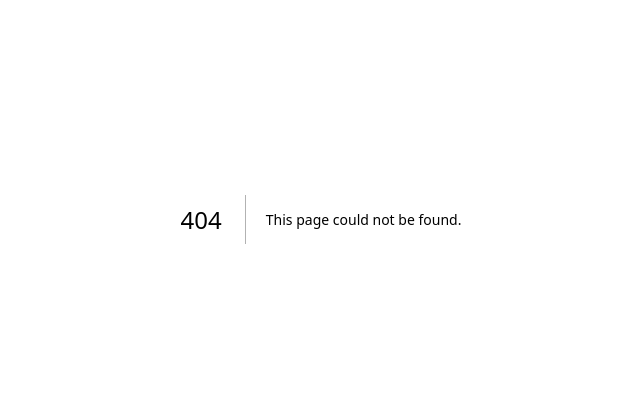
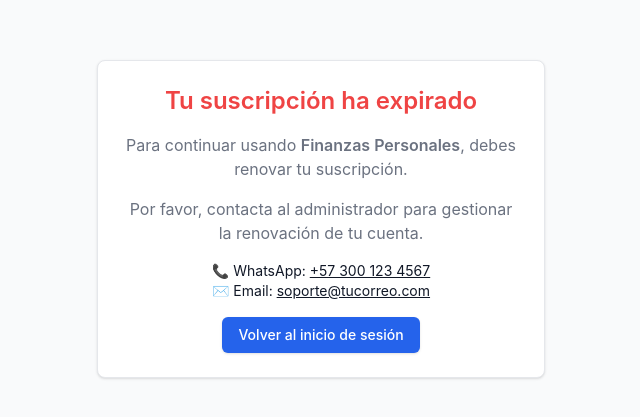
Before and after one commit to jaras97/finanzas-personal-frontend, a Next.js app: page /auth/expired in a window 1280 px wide. Before the commit this address had no page. Shown: the part 181-598 px from the top of the page, without its empty margins (319-959 px from the left). Built offline with nearby package versions, Linux system fonts and the light colour scheme.

Commit message:
se agrega suscripcion

```diff
--- a/next.config.ts
+++ b/next.config.ts
@@ -1,14 +1,12 @@
 import type { NextConfig } from "next";
 
 const nextConfig: NextConfig = {
-  // Enable React Strict Mode
   reactStrictMode: true,
-
-  // Ensure all generated URLs are HTTPS
   trailingSlash: true,
 
-  // Security headers to prevent mixed content
   async headers() {
+    // Solo aplicar en producción
+    if (process.env.NODE_ENV === 'production') {
       return [
         {
           source: "/(.*)",
@@ -36,12 +34,23 @@ const nextConfig: NextConfig = {
           ],
         },
       ];
+    }
+    // En desarrollo, permitir conexiones HTTP locales
+    return [
+      {
+        source: "/(.*)",
+        headers: [
+          {
+            key: "Content-Security-Policy",
+            value: `default-src 'self' 'unsafe-inline' http://localhost:*; connect-src 'self' http://localhost:* ws://localhost:*`
+          }
+        ]
+      }
+    ];
   },
 
-  // Fly.io specific optimizations
   output: process.env.DOCKER_BUILD ? "standalone" : undefined,
 
-  // Enable server actions if using Next.js 15 features
   experimental: {
     serverActions: {},
     optimizePackageImports: []
--- a/src/app/(app)/layout.tsx
+++ b/src/app/(app)/layout.tsx
@@ -1,8 +1,51 @@
+'use client';
+
 import Header from '@/components/layout/Header';
 import Sidebar from '@/components/layout/Sidebar';
-import { Toaster } from 'sonner';
+import { Toaster, toast } from 'sonner';
+import { useSubscriptionStatus } from '@/hooks/useSubscriptionStatus';
+import { useEffect } from 'react';
+import { useRouter } from 'next/navigation';
 
 export default function AppLayout({ children }: { children: React.ReactNode }) {
+  const { status } = useSubscriptionStatus();
+  const router = useRouter();
+
+  const loading = status === 'loading';
+  const isExpired = status === 'expired';
+  const noSubscription = status === 'none';
+  const isInactive = status === 'inactive';
+
+  useEffect(() => {
+    if (!loading) {
+      if (isExpired || noSubscription) {
+        toast.error(
+          'Tu suscripción ha expirado o no existe. Contacta al administrador para renovarla.',
+        );
+        router.push('/auth/expired');
+      } else if (isInactive) {
+        toast.error(
+          'Tu suscripción está inactiva. Contacta al administrador para activarla.',
+        );
+        router.push('/auth/inactive');
+      }
+    }
+  }, [status, loading, isExpired, noSubscription, isInactive, router]);
+
+  if (loading) {
+    return (
+      <div className='flex items-center justify-center h-screen'>
+        <p className='text-muted-foreground text-lg'>
+          Verificando suscripción...
+        </p>
+      </div>
+    );
+  }
+
+  if (isExpired || noSubscription || isInactive) {
+    return null; // evita render mientras redirige
+  }
+
   return (
     <div className='flex min-h-screen'>
       <Sidebar />
--- /dev/null
+++ b/src/app/auth/expired/page.tsx
@@ -0,0 +1,55 @@
+'use client';
+
+import { Button } from '@/components/ui/button';
+import { useAuthStore } from '@/lib/store';
+import { useRouter } from 'next/navigation';
+import Cookies from 'js-cookie';
+
+export default function SubscriptionExpiredPage() {
+  const router = useRouter();
+  const { clearToken } = useAuthStore();
+
+  return (
+    <div className='flex flex-col items-center justify-center min-h-screen px-4 text-center bg-background'>
+      <div className='max-w-md p-6 border rounded-lg shadow-sm bg-card'>
+        <h1 className='text-2xl font-semibold mb-4 text-destructive'>
+          Tu suscripción ha expirado
+        </h1>
+        <p className='text-muted-foreground mb-4'>
+          Para continuar usando{' '}
+          <span className='font-semibold'>Finanzas Personales</span>, debes
+          renovar tu suscripción.
+        </p>
+        <p className='text-muted-foreground mb-4'>
+          Por favor, contacta al administrador para gestionar la renovación de
+          tu cuenta.
+        </p>
+        <p className='text-sm mb-4'>
+          📞 WhatsApp:{' '}
+          <a
+            href='https://wa.me/573001234567'
+            target='_blank'
+            className='underline'
+          >
+            +57 300 123 4567
+          </a>
+          <br />
+          ✉️ Email:{' '}
+          <a href='mailto:soporte@tucorreo.com' className='underline'>
+            soporte@tucorreo.com
+          </a>
+        </p>
+
+        <Button
+          onClick={() => {
+            clearToken();
+            Cookies.remove('access_token');
+            router.push('/auth/login');
+          }}
+        >
+          Volver al inicio de sesión
+        </Button>
+      </div>
+    </div>
+  );
+}
--- /dev/null
+++ b/src/app/auth/inactive/page.tsx
@@ -0,0 +1,29 @@
+'use client';
+
+import { useRouter } from 'next/navigation';
+import { Button } from '@/components/ui/button';
+import { useAuthStore } from '@/lib/store';
+import Cookies from 'js-cookie';
+
+export default function InactivePage() {
+  const router = useRouter();
+  const { clearToken } = useAuthStore();
+
+  const handleBackToLogin = () => {
+    clearToken();
+    Cookies.remove('access_token');
+    router.push('/auth/login');
+  };
+
+  return (
+    <div className='flex flex-col items-center justify-center min-h-screen bg-background text-center p-6'>
+      <h1 className='text-3xl font-bold mb-4'>Suscripción inactiva</h1>
+      <p className='text-gray-600 max-w-md mb-6'>
+        Tu suscripción está actualmente inactiva. Para reactivarla, por favor
+        contacta al administrador para más información y poder continuar
+        utilizando la plataforma.
+      </p>
+      <Button onClick={handleBackToLogin}>Volver al inicio de sesión</Button>
+    </div>
+  );
+}
--- /dev/null
+++ b/src/hooks/useSubscriptionStatus.ts
@@ -0,0 +1,49 @@
+// src/hooks/useSubscriptionStatus.ts
+
+import { useState, useEffect } from "react";
+import api from "@/lib/api";
+import { SubscriptionStatusRead } from "@/types";
+import axios from "axios";
+
+type SubscriptionStatus = "loading" | "none" | "expired" | "inactive" | "expiring_soon" | "active";
+
+export function useSubscriptionStatus() {
+  const [status, setStatus] = useState<SubscriptionStatus>("loading");
+  const [subscription, setSubscription] = useState<SubscriptionStatusRead | null>(null);
+
+  useEffect(() => {
+    const fetchStatus = async () => {
+      try {
+        const { data } = await api.get("/subscriptions/me");
+        setSubscription(data);
+
+        const now = new Date();
+        const endDate = new Date(data.end_date);
+        const daysLeft = (endDate.getTime() - now.getTime()) / (1000 * 60 * 60 * 24);
+
+        if (!data.is_active) {
+          setStatus("inactive");
+        } else if (endDate < now) {
+          setStatus("expired");
+        } else if (daysLeft < 7) {
+          setStatus("expiring_soon");
+        } else {
+          setStatus("active");
+        }
+      } catch (error) {
+        if (axios.isAxiosError(error)) {
+            console.error("❌ Error al obtener suscripción:", error.response);
+            if (error.response?.status === 404) {
+                setStatus("none");
+            } else {
+                setStatus("none");
+            }
+        }
+      }
+    };
+
+    fetchStatus();
+  }, []);
+
+  return { status, subscription };
+}
--- a/src/lib/api.ts
+++ b/src/lib/api.ts
@@ -11,7 +11,6 @@ api.interceptors.request.use((config) => {
     const token = localStorage.getItem("token");
     if (token) {
       config.headers.Authorization = `Bearer ${token}`;
-      console.log("🔐 Enviando token en request:", token);
     } else {
       console.log("⚠️ No hay token en localStorage, no se envía Authorization.");
     }
```
Also changed, not shown: src/types/index.ts (+8 -0 lines). Lines whose indentation alone changed are shown as unchanged.
